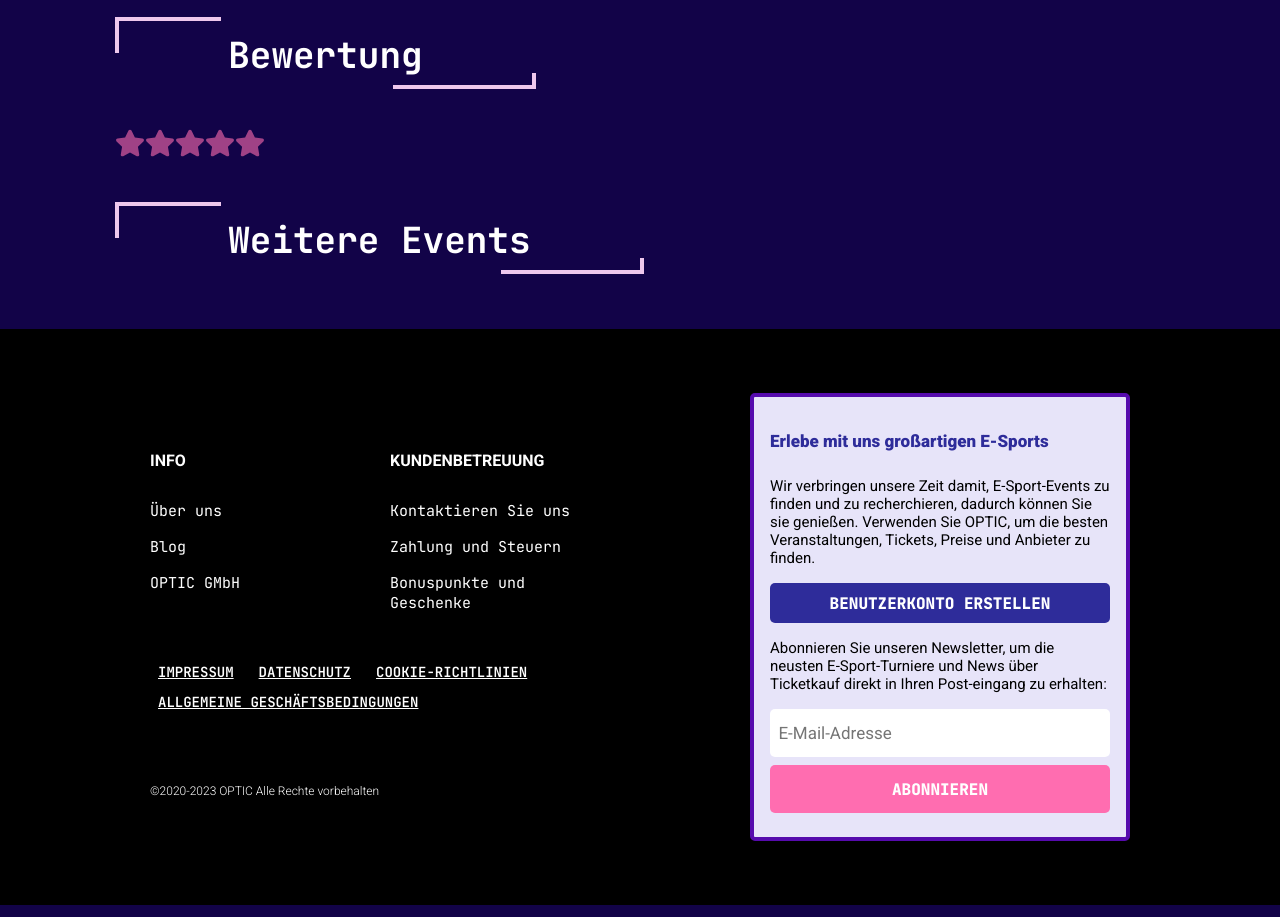
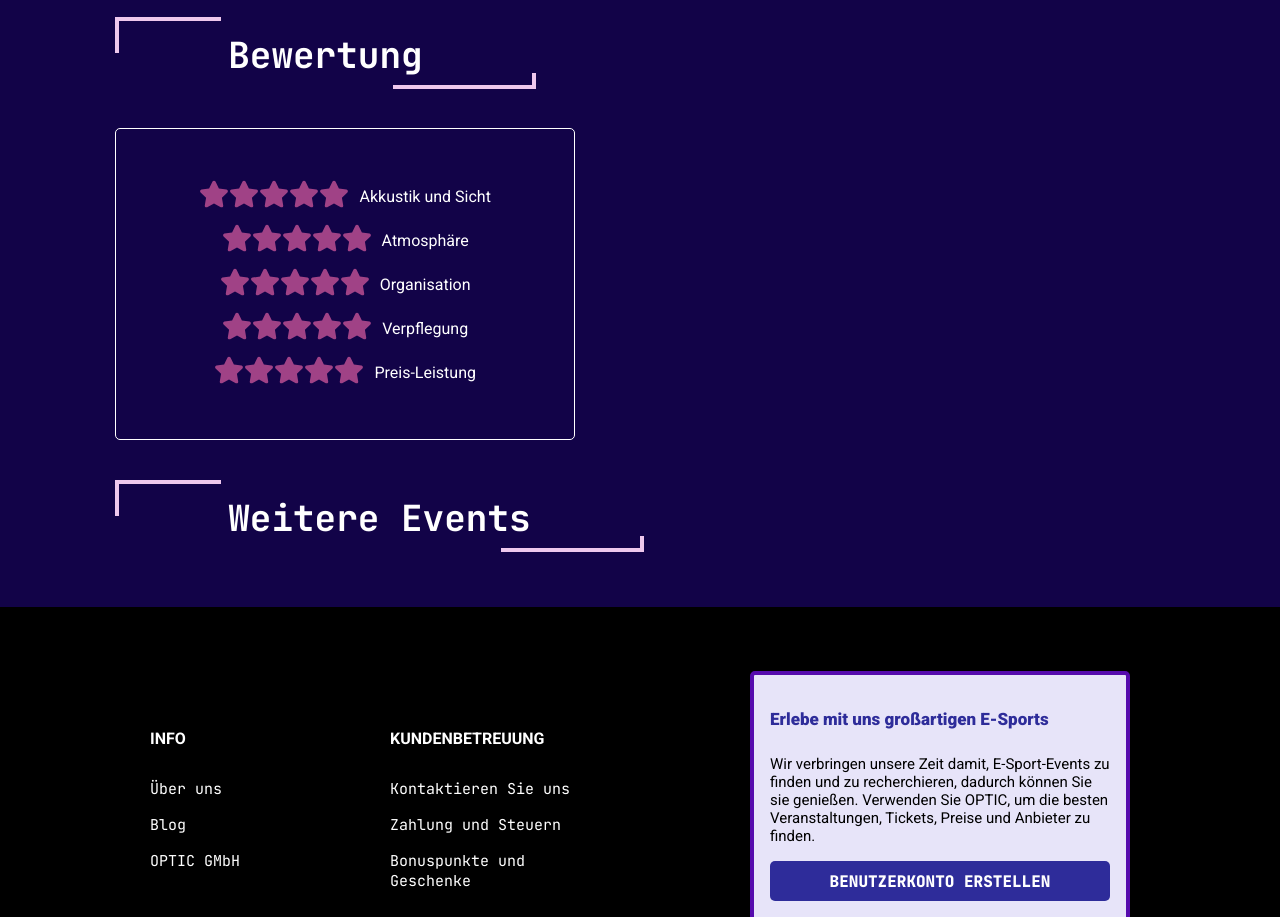
Before and after one commit to kpertek/frontend-optic, a React (Create React App) app: page /startseite/events/1 in a window 1280 px wide. Shown: the part 880-1797 px from the top of the page. Built offline with nearby package versions, Linux system fonts and the light colour scheme; no server answers.

Commit message:
SterneBewertung erweitert

```diff
--- a/src/Components/Stationary/Bewertung/SterneBewertung.css
+++ b/src/Components/Stationary/Bewertung/SterneBewertung.css
@@ -5,3 +5,54 @@
 .stern {
     cursor: pointer;
 }
+
+/*CSS für Bewertung*/
+.bewertung_sterne {
+    display: flex;
+    flex-direction: column;
+    justify-content: center;
+    align-items: center;
+    gap: 10px;
+    width: 460px;
+    height: 312px;
+    border: 1px solid var(--secWhite);
+    border-radius: 5px;
+    color: var(--secWhite);
+    font-family: 'Roboto', monospace;
+    font-size: 16px;
+}
+
+.bewertung_text_1 {
+    display: flex;
+    flex-direction: row;
+    align-items: center;
+    gap: 10px;
+}
+
+.bewertung_text_2 {
+    display: flex;
+    flex-direction: row;
+    align-items: center;
+    gap: 10px;
+}
+
+.bewertung_text_3 {
+    display: flex;
+    flex-direction: row;
+    align-items: center;
+    gap: 10px;
+}
+
+.bewertung_text_4 {
+    display: flex;
+    flex-direction: row;
+    align-items: center;
+    gap: 10px;
+}
+
+.bewertung_text_5 {
+    display: flex;
+    flex-direction: row;
+    align-items: center;
+    gap: 10px;
+}
--- a/src/Components/Stationary/Pages/EinzelnesEvent.js
+++ b/src/Components/Stationary/Pages/EinzelnesEvent.js
@@ -1,3 +1,4 @@
+import "../Bewertung/SterneBewertung.css";
 import NavIconGroup from "../Navigation/NavIconGroup";
 import Breadcrumbs from "../Navigation/Breadcrumbs";
 import Headline from "../Navigation/Headline";
@@ -34,7 +35,48 @@ export default function EinzelnesEvent() {
                         {tickets.map((ticket, i) => <Ticket event={event} ticket={ticket} key={i}/>)}
                     </div>
                     <Headline text="Bewertung"/>
-                    <SterneBewertung />
+                    <div className="bewertung_sterne">
+                        <div className="bewertung_text_1">
+                            <div className="bewertung_1">
+                                <SterneBewertung />
+                            </div>
+                            <div className="text_zu_bewertung">
+                                Akkustik und Sicht
+                            </div>
+                        </div>
+                        <div className="bewertung_text_2">
+                            <div className="bewertung_2">
+                                <SterneBewertung />
+                            </div>
+                            <div className="text_zu_bewertung">
+                                Atmosphäre
+                            </div>
+                        </div>
+                        <div className="bewertung_text_3">
+                            <div className="bewertung_3">
+                                <SterneBewertung />
+                            </div>
+                            <div className="text_zu_bewertung">
+                                Organisation
+                            </div>
+                        </div>
+                        <div className="bewertung_text_4">
+                            <div className="bewertung_4">
+                                <SterneBewertung />
+                            </div>
+                            <div className="text_zu_bewertung">
+                                Verpflegung
+                            </div>
+                        </div>
+                        <div className="bewertung_text_5">
+                            <div className="bewertung_5">
+                                <SterneBewertung />
+                            </div>
+                            <div className="text_zu_bewertung">
+                                Preis-Leistung
+                            </div>
+                        </div>
+                    </div>
                     <Headline text="Weitere Events"/>
                 </div>
             </div>
```
